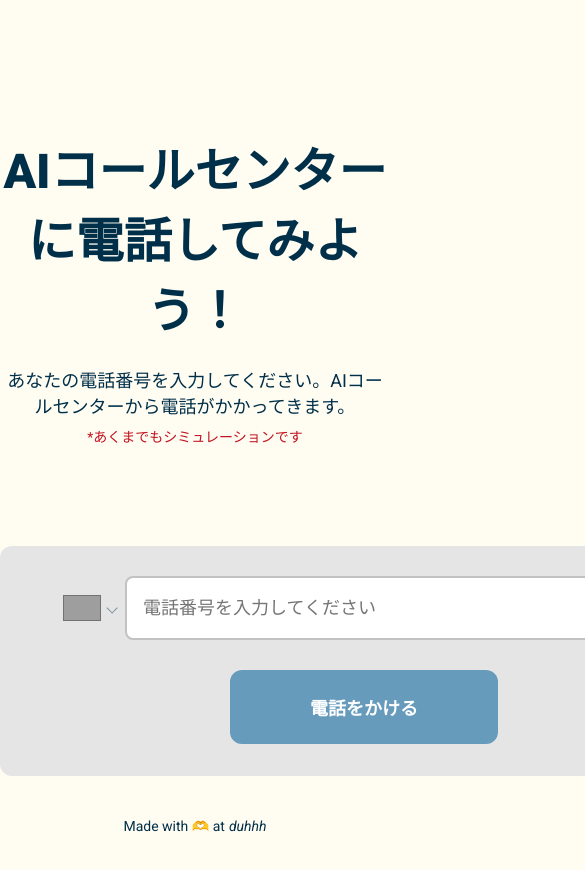
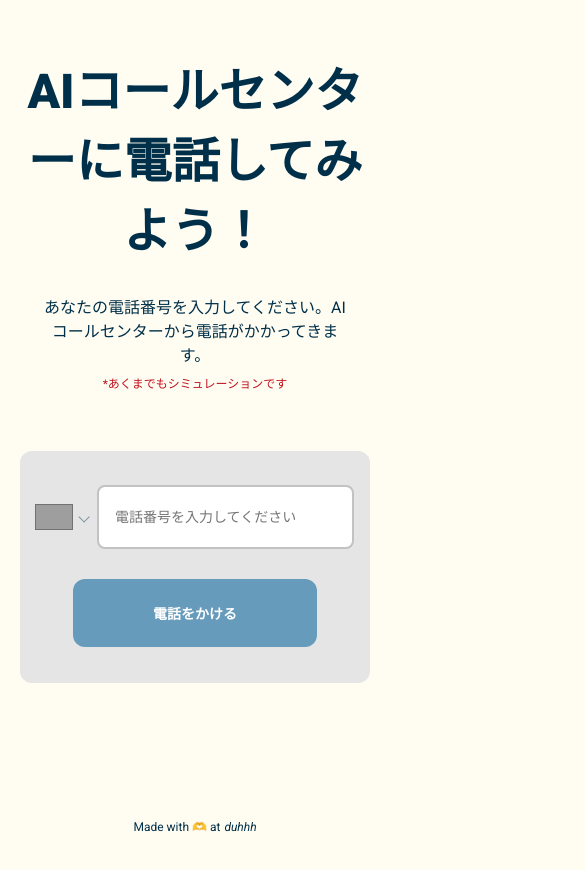
Before and after one commit to diceky/AI-call-center-demo, a React (Vite) app: page / in a window 390 px wide. Shown: the top 870 px of the page, 585 px wide, since content can reach past the window. After the commit the page ends 844 px from the top, so only its background shows below. Built offline with nearby package versions, Linux system fonts and the light colour scheme; grey boxes are pictures that could not be loaded.

Commit message:
bring back simple webhook.js + add responsive CSS

```diff
--- a/src/App.css
+++ b/src/App.css
@@ -93,3 +93,120 @@
   font-size: 14px;
   margin: 8px 0;
 }
+
+/**************
+Responsive
+**************/
+@media screen and (max-width: 480px) {
+
+    /*　Smartphone portrait */
+    #root{
+      padding: 20px 0;
+    }
+    .wrapper{
+      padding: 0 20px;
+    }
+
+    .title {
+      font-size: 48px;
+      margin-bottom: 32px;
+    }
+
+    .subtitle {
+      font-size: 16px;
+      width: 90%;
+      margin: 0 auto;
+    }
+
+    .warning {
+      color: #c1121f;
+      font-size: 12px;
+    }
+
+
+    .inputWrapper{
+      width: 100%;
+      box-sizing: border-box;
+      margin: 60px auto 40px;
+      padding: 36px 16px;
+    }
+
+    .PhoneInput {
+      width: 100%;
+      font-size: 24px;
+    }
+
+    .PhoneInput input {
+      font-size: 14px;
+    }
+
+    .call-button {
+      padding: 24px 80px;
+      font-size: 14px;
+    }
+
+    .footer {
+      font-size: 12px;
+    }
+
+    .result{
+      margin: 0px auto 60px;
+    }
+  }
+
+
+  @media screen and (min-width: 480px) and (max-width: 896px) {
+    /*　for iPad portrait and Smartphone landscape 　*/
+    #root{
+      padding: 60px 0;
+    }
+    .wrapper{
+      padding: 0 40px;
+    }
+
+    .title {
+      font-size: 48px;
+      margin-bottom: 32px;
+    }
+
+    .subtitle {
+      font-size: 16px;
+      width: 90%;
+      margin: 0 auto;
+    }
+
+    .warning {
+      color: #c1121f;
+      font-size: 12px;
+    }
+
+
+    .inputWrapper{
+      width: 100%;
+      box-sizing: border-box;
+      margin: 60px auto 40px;
+      padding: 48px 16px;
+    }
+
+    .PhoneInput {
+      width: 100%;
+      font-size: 32px;
+    }
+
+    .PhoneInput input {
+      font-size: 18px;
+    }
+
+    .call-button {
+      padding: 24px 80px;
+      font-size: 18px;
+    }
+
+    .footer {
+      font-size: 12px;
+    }
+
+    .result{
+      margin: 0px auto 60px;
+    }
+  }
```
Also changed, not shown: 2 other files (tests, documents, lock files or other folders).
